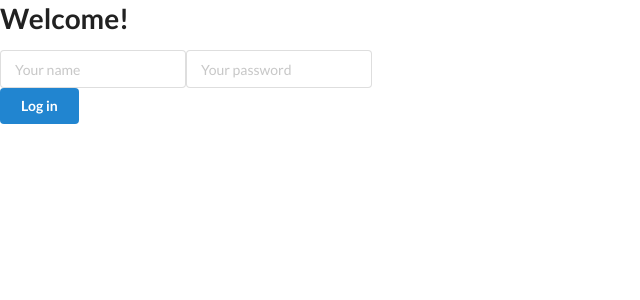
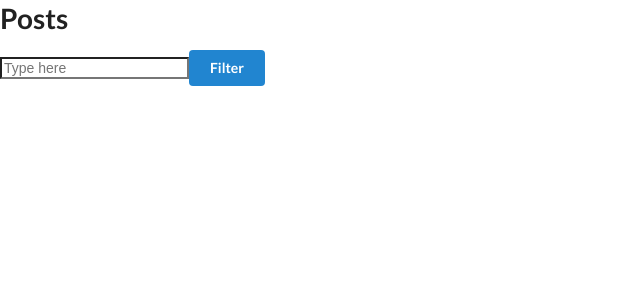
Before and after one commit to KyleBurkeSol/practice-react-app, a React (Create React App) app: page /posts in a window 1280 px wide. Shown: the top 300 px of the page, without its empty margins (0-640 px from the left). Built offline with nearby package versions, Linux system fonts and the light colour scheme.

Commit message:
Rudimentary post page and react router implementation

```diff
--- a/package.json
+++ b/package.json
@@ -8,6 +8,7 @@
     "@testing-library/user-event": "^7.1.2",
     "react": "^16.13.1",
     "react-dom": "^16.13.1",
+    "react-router-dom": "^5.2.0",
     "react-scripts": "3.4.1",
     "semantic-ui-react": "^0.88.2"
   },
--- a/src/App.js
+++ b/src/App.js
@@ -2,10 +2,36 @@ import React from 'react';
 import logo from './logo.svg';
 import './App.css';
 import Login from './components/Login';
+import Posts from './components/PostsPage';
+
+import {
+  BrowserRouter as Router,
+  Switch,
+  Route,
+  Link
+} from "react-router-dom";
+
 
 function App() {
   return (
-    <Login />
+    <Router>
+      {/* todo: set defaults to Login */}
+      {/* <Route exact path="/login">
+        <Login />
+      </Route> */}
+
+      <Switch>
+
+          <Route path="/posts">
+            <Posts />
+          </Route>
+
+          <Route path="/">
+            <Login />
+          </Route>
+
+      </Switch>
+    </Router>
   );
 }
 
--- a/src/components/Login.js
+++ b/src/components/Login.js
@@ -1,4 +1,5 @@
 import React from 'react';
+import { Link } from 'react-router-dom'
 
 function Login() {
   return (
@@ -9,7 +10,10 @@ function Login() {
           <input id='passwordField' type='password' placeholder='Your password' />
         </div>
         <br />
-        <button id='loginButton' className='ui primary button'>Log in</button>
+
+        <Link to="/posts">
+          <button id='loginButton' className='ui primary button'>Log in</button>
+        </Link>
     </div>
   );
 };
--- /dev/null
+++ b/src/components/PostsPage.js
@@ -0,0 +1,13 @@
+import React from 'react';
+
+function Posts(){
+    return(
+        <div>
+            <h1>Posts</h1>
+            <input id='searchFilterField' type='text' placeholder='Type here'></input>
+            <button id='searchFilterButton' className='ui primary button'>Filter</button>
+        </div>
+    );
+}
+
+export default Posts;
```
Also changed, not shown: 2 other files (tests, documents, lock files or other folders).
